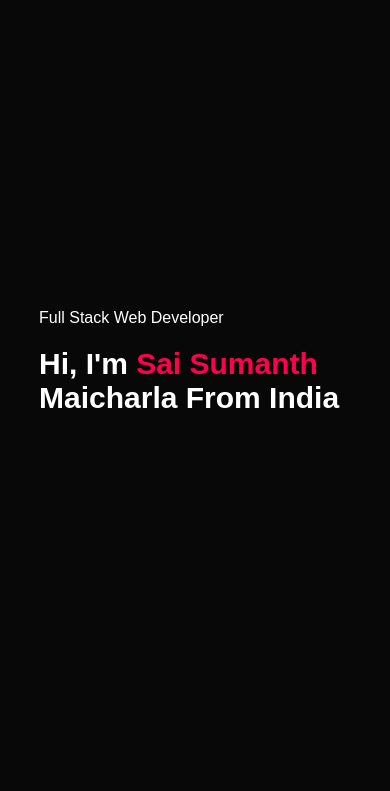
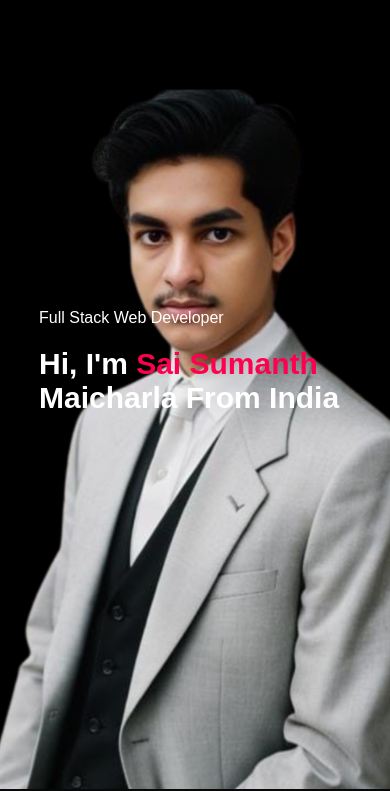
Before and after one commit to saisumanth0206/My_Portfolio, a plain HTML site: page index.html in a window 390 px wide. Shown: the part 55-846 px from the top of the page. Drawn offline with Linux system fonts and the light colour scheme.

Commit message:
Update styles.css

```diff
--- a/styles.css
+++ b/styles.css
@@ -14,7 +14,7 @@ body {
 #header {
   width: 100%;
   height: 100vh;
-  background-image: url(images/background.png);
+  background-image: url(background.png);
   background-size: cover;
   background-position: center;
   background-attachment: fixed;
@@ -330,7 +330,7 @@ nav .fas {
 
 @media only screen and (max-width: 600px) {
   #header {
-    background-image: url(images/phone-background.png);
+    background-image: url(phone-background.png);
   }
   .header-text {
     margin-top: 100%;
```
